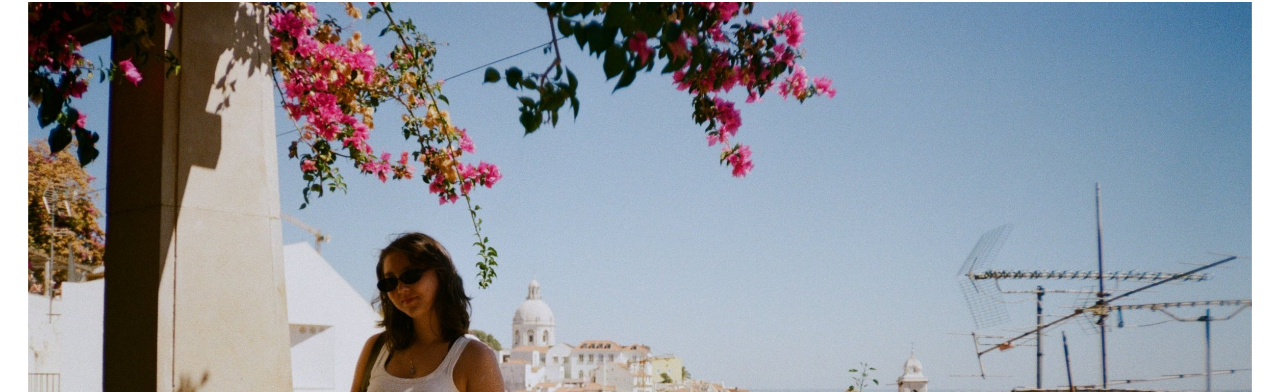
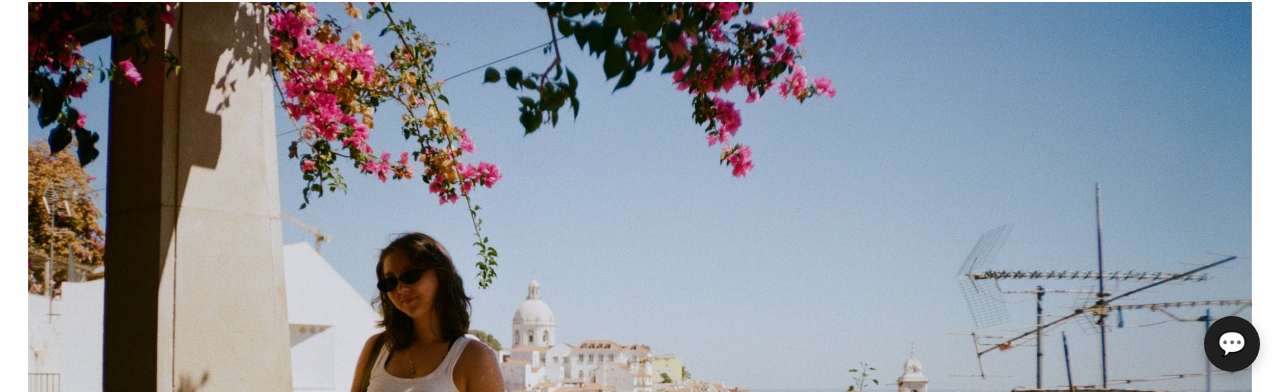
Before and after one commit to mabelkasunic/Portfolio, a plain HTML site: page index.html in a window 1280 px wide. Shown: the part 408-800 px from the top of the page. Drawn offline with Linux system fonts and the light colour scheme.

Commit message:
Add chat widget script to index.html

```diff
--- a/index.html
+++ b/index.html
@@ -124,5 +124,6 @@
   </footer>
 </div>
 <script src="js/main.js"></script>
+  <script src="/chat-widget.js" defer></script>
 </body>
 </html>
```
